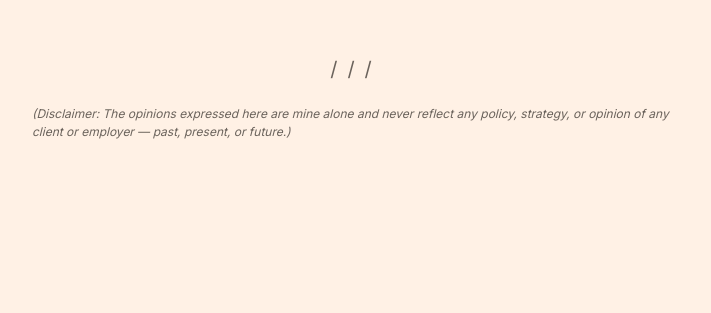
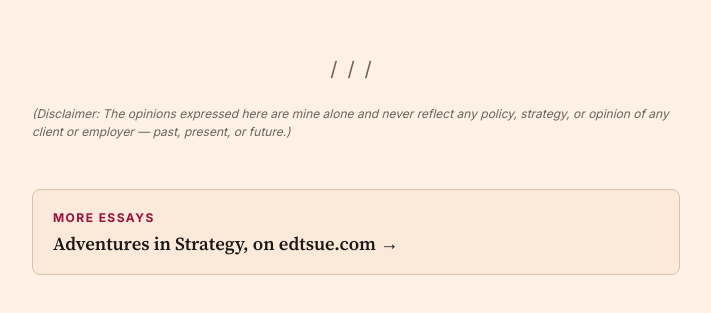
Before and after one commit to edtsue/concede, a website: page index.html in a window 1280 px wide. Shown: the part 2865-3178 px from the top of the page, without its empty margins (284-995 px from the left). Drawn offline with Linux system fonts and the light colour scheme.

Commit message:
Link back to every other essay: the POV section on edtsue.com

```diff
--- a/index.html
+++ b/index.html
@@ -76,6 +76,10 @@
 
   <p class="sep" aria-hidden="true">///</p>
   <p class="disclaimer">(Disclaimer: The opinions expressed here are mine alone and never reflect any policy, strategy, or opinion of any client or employer — past, present, or future.)</p>
+
+  <nav class="more" aria-label="More essays">
+    <a href="https://edtsue.com/#blog"><span class="more-kicker">More essays</span><span class="more-title">Adventures in Strategy, on edtsue.com&nbsp;→</span></a>
+  </nav>
 </article>
 </main>
 
--- a/styles.css
+++ b/styles.css
@@ -186,3 +186,17 @@ a { color: inherit; }
     .body .pull.last::before { animation-range: entry 20% entry 100%; }
   }
 }
+
+/* ---------- the way back to every other essay (the POV section on edtsue.com) ---------- */
+.more { margin: 48px 0 0; }
+.more a {
+  display: block; text-decoration: none; padding: 18px 20px; border-radius: 8px;
+  border: 1px solid var(--line-strong); background: var(--paper-2);
+  transition: border-color .18s ease;
+}
+.more a:hover { border-color: var(--claret); }
+.more-kicker {
+  display: block; font-family: var(--sans); text-transform: uppercase; letter-spacing: .12em;
+  font-size: 12px; font-weight: 700; color: var(--claret); margin-bottom: 4px;
+}
+.more-title { display: block; font-weight: 600; font-size: 1.15rem; line-height: 1.3; color: var(--ink); }
```
Also changed, not shown: test/essay.test.js (+4 -0 lines).
